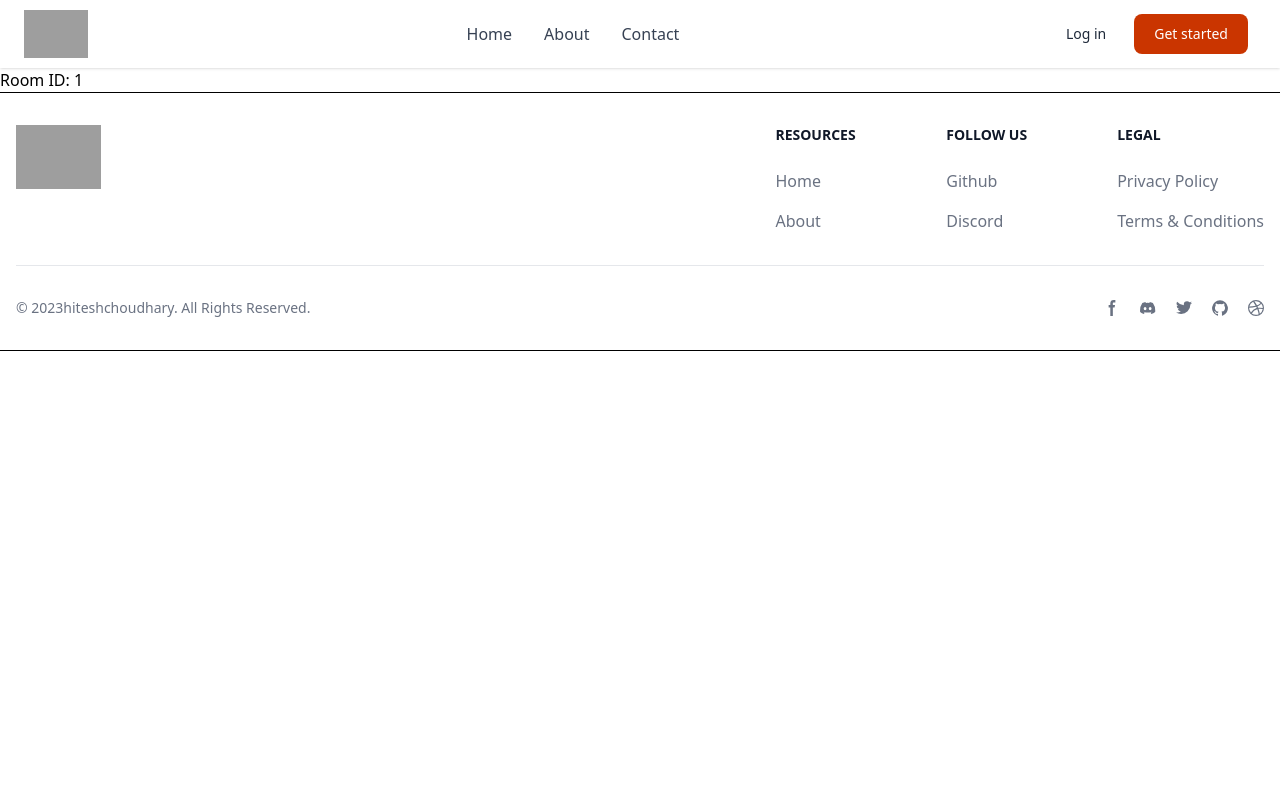
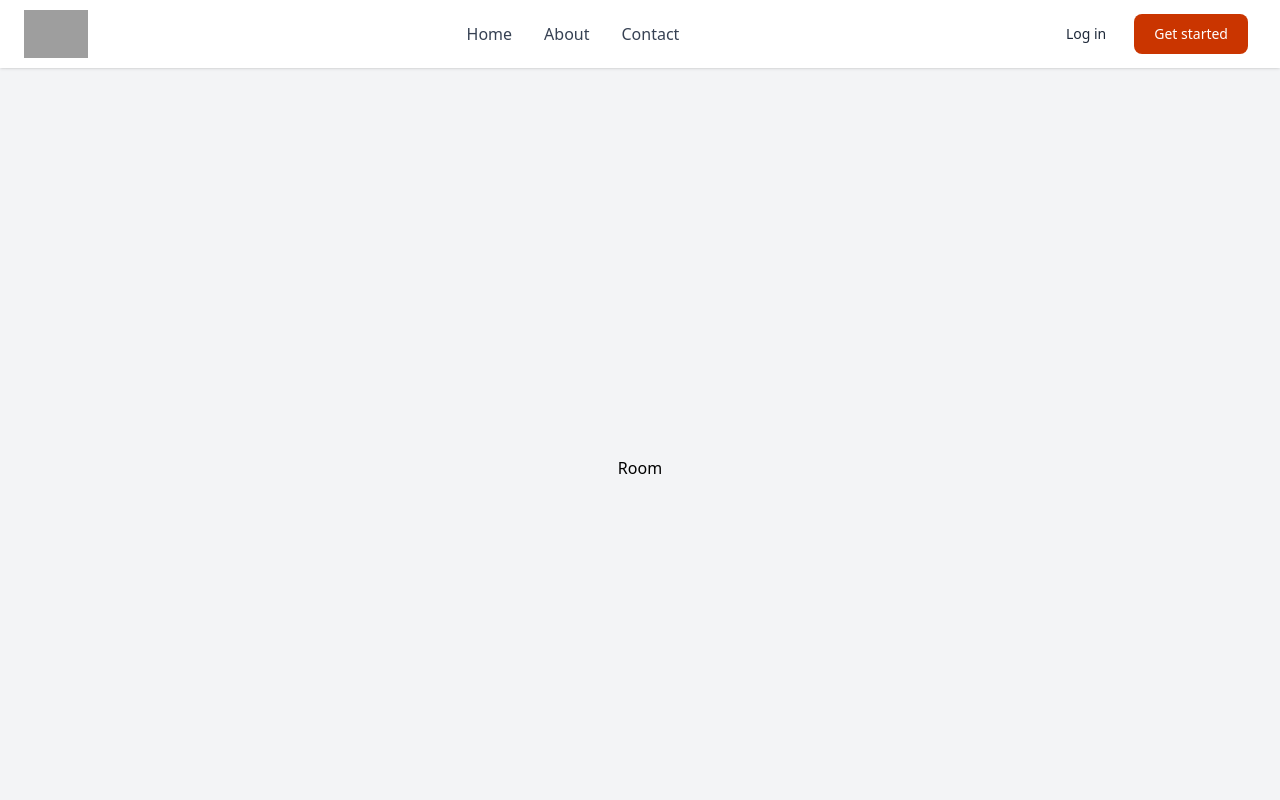
Before and after one commit to arafatDU/video-chat-app, a React (Vite) app in the folder client/: page /room/1 in a window 1280 px wide. Shown: the top 800 px of the page. Built offline with nearby package versions, Linux system fonts and the light colour scheme; no server answers; grey boxes are pictures that could not be loaded.

Commit message:
Socket event "user:joined" for joining sockets in one room

```diff
--- a/client/src/pages/Room.jsx
+++ b/client/src/pages/Room.jsx
@@ -1,12 +1,23 @@
-import React from 'react';
-import { useParams } from 'react-router-dom';
+import React, { useEffect } from 'react';
+import { useSocket } from '../context/SocketProvider';
 
 const Room = () => {
-  const { roomId } = useParams();
+  const socket = useSocket();
+
+  const handleUserJoined = ({email, id}) => {
+    console.log(email, id);
+  }
+
+  useEffect(() => {
+    socket.on("user:joined", handleUserJoined);
+    return () => {
+      socket.off("user:joined");
+    }
+  }, [socket, handleUserJoined]);
 
   return (
-    <div>
-      <h1>Room ID: {roomId}</h1>
+    <div className='flex items-center justify-center min-h-screen bg-gray-100'>
+      <h1>Room</h1>
     </div>
   );
 };
```
Also changed, not shown: 1 other file (tests, documents, lock files or other folders).
